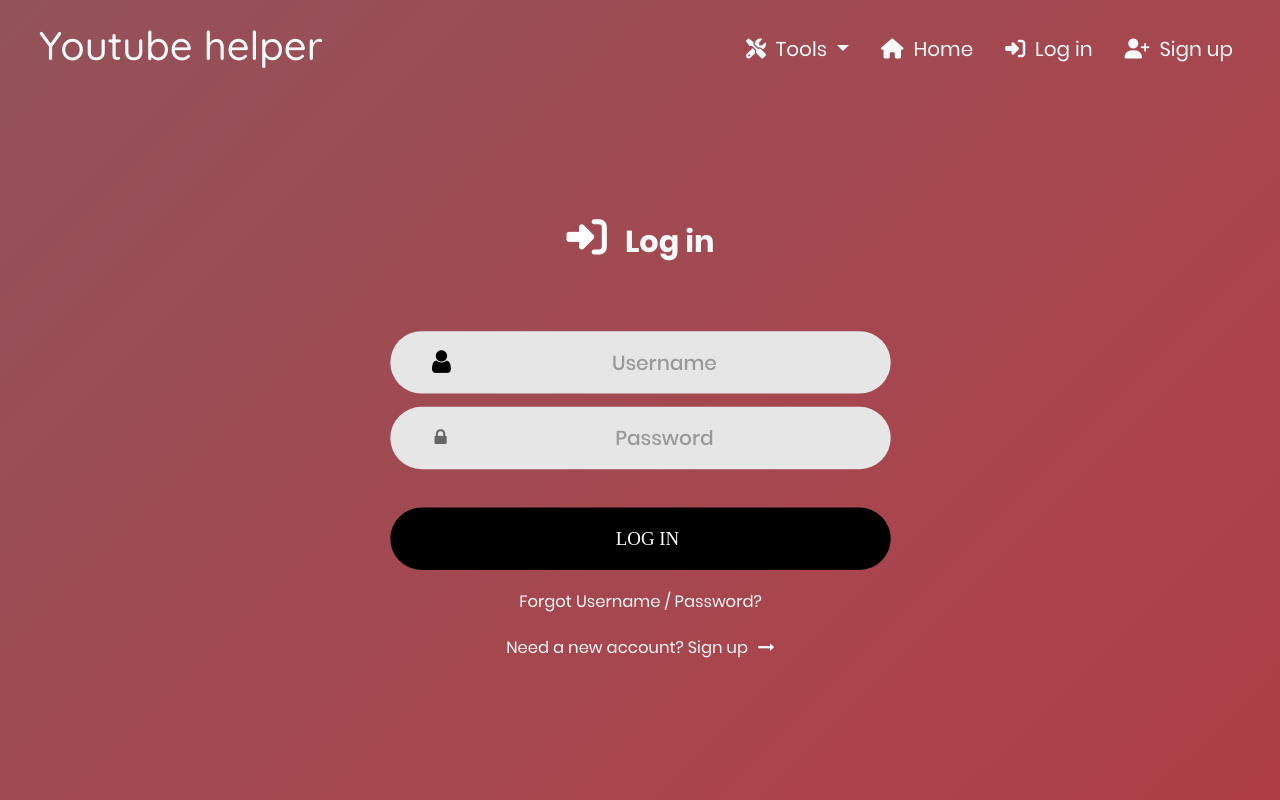
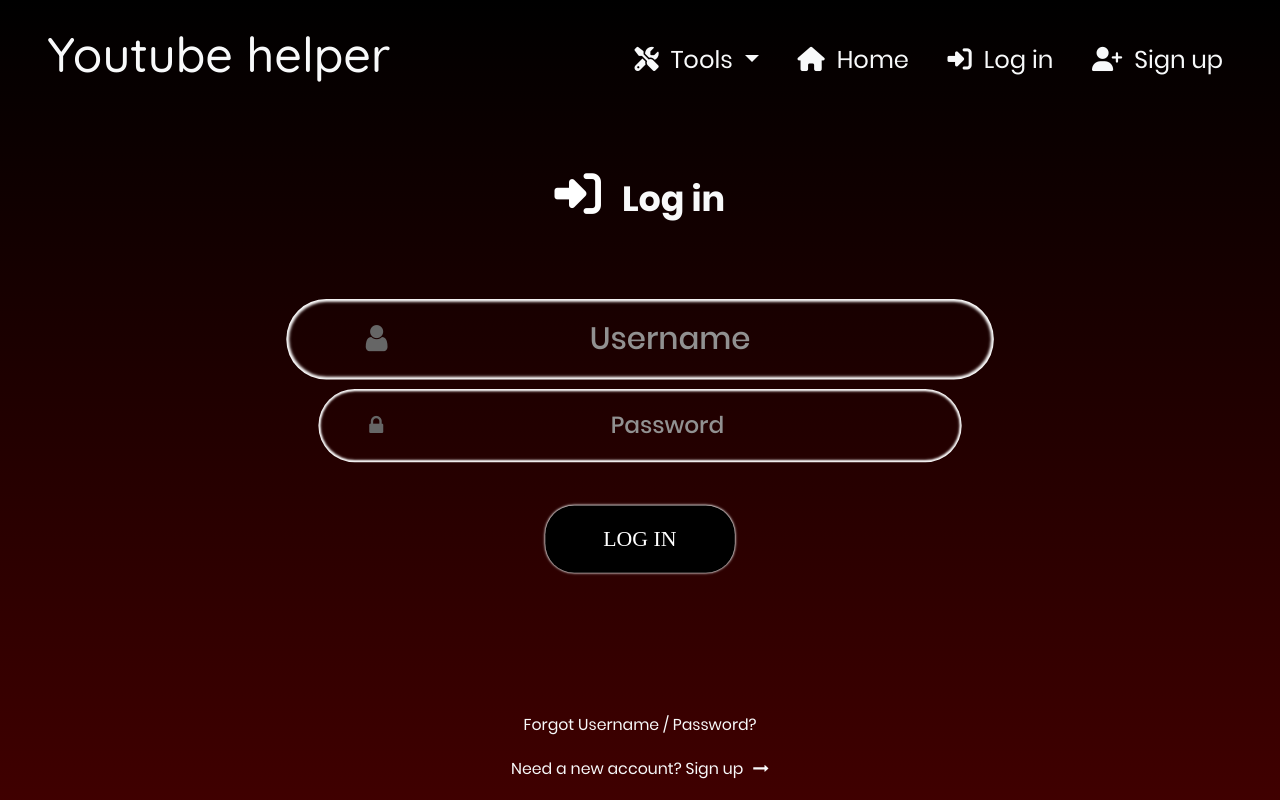
Before and after one commit to JacobW22/Youtube_helper, a Django app: page /login/ in a window 1280 px wide. Run offline with Django 3.2, Linux system fonts and the light colour scheme; some libraries are stand-ins or nearby versions; some web fonts are replaced.

Commit message:
New styling and fix in wrong login response

```diff
--- a/static/css/main.css
+++ b/static/css/main.css
@@ -304,7 +304,7 @@ iframe {
 }
 
 .input100:focus + .focus-input100 + .symbol-input100 {
-  color: #2e3a2c;
+  color: #ffffff;
   padding-left: 28px;
 }
 
@@ -328,10 +328,10 @@ iframe {
   line-height: 1.5;
   color: #fff;
   text-transform: uppercase;
+  box-shadow: 0em 0em 0.1em 0.03em white!important;
 
-  width: 100%;
-  height: 50px;
-  border-radius: 25px;
+
+  border-radius: 20px;
   background: #000000;
   display: -webkit-box;
   display: -webkit-flex;
@@ -340,7 +340,7 @@ iframe {
   display: flex;
   justify-content: center;
   align-items: center;
-  padding: 0 25px;
+  padding: 12px 40px;
 
   -webkit-transition: all 0.4s;
   -o-transition: all 0.4s;
@@ -349,16 +349,16 @@ iframe {
 }
 
 .login100-form-btn:hover {
-  background: #fff;
-  color: #000000;
+  box-shadow: none!important;
+
 }
 
 .fa-greater-than {
-  visibility: hidden;
+  display: none;
 }
 
 .animate:hover > .fa-greater-than {
-  visibility: visible;
+  display: block;
   animation-name: enter;
   animation-duration: 0.35s;
   animation-fill-mode: forwards;
@@ -378,39 +378,10 @@ iframe {
 
 .animate:hover {
   color: #000000;
-  background: transparent;
   animation: change_color infinite 4s linear;
 }
 
-
-.animate:before {
-  content: "";
-  position: absolute;
-  z-index: -1;
-  top: 0;
-  left: 0;
-  right: 0;
-  bottom: 0;
-  background: white;
-  color: black;
-  border-radius: 25px;
-
-  -webkit-transform: scaleX(0);
-  transform: scaleX(0);
-  -webkit-transition-property: transform;
-  transition-property: transform;
-  -webkit-transition-duration: 0.2s;
-  transition-duration: 0.2s;
-  -webkit-transition-timing-function: ease-out;
-  transition-timing-function: ease-out;
-}
-
-.animate:hover:before, .animate:focus:before, .animate:active:before {
-  -webkit-transform: scaleX(1);
-  transform: scaleX(1);
-}
-
-@keyframes change_color{
+@keyframes change_color {
   100%,0%{
     color: rgb(255,0,0);
   }
--- a/static/css/template_log_reg_style.css
+++ b/static/css/template_log_reg_style.css
@@ -1,12 +1,13 @@
-body, html {
+  body, html {
     width: 100%;
     height: 100%;
     margin: 0;
-    background: linear-gradient(-45deg, #b6202b, #ac434b,#786269, #2c3e50, #1F1C2C, #1D2B64);
+    background: linear-gradient(black,red, white);
     background-size: 800% 800%;
-	  animation: gradient 15s ease infinite;
     overflow: auto;
+    zoom: 110%;
   }
+
 
   * {
     box-sizing: border-box;
@@ -131,23 +132,30 @@ body, html {
   }
 
   .fa-user {
-    color: #000000;
     scale: 1.4;
   }
 
   .username {
-    color: black!important;
     font-weight: bold;
     scale: 1.1;
+    font-size: 110%!important;
+  }
+
+  .username::placeholder {
+    font-size: 110%!important;
   }
 
   input::placeholder {
     text-align: center;
     font-size: 1rem;
+    color: rgb(145, 145, 145)!important;
   }
 
   input {
     text-align: center;
+    background: none!important;
+    box-shadow: inset 0em 0em 0.1em 0.1em white;
+    color: white!important;
   }
 
   input:focus {
@@ -185,11 +193,6 @@ body, html {
 
   .fa-solid {
     transition: filter 300ms!important;
-  }
-
-
-  .full_site_container {
-    height: 100%;
   }
 
   .btn-close:focus {
@@ -242,10 +245,6 @@ body, html {
   }
 
   @media screen and (min-width: 997px) and (max-width: 2048px){
-    .main-container {
-      zoom: 105%;
-    }
-
     .nav-link {
       font-size: 1.25rem!important;
     }
--- a/templates/login_page.html
+++ b/templates/login_page.html
@@ -54,7 +54,7 @@
 
 
 <!-- Site container start -->
-<div class="d-flex flex-column full_site_container">
+<div class="d-flex flex-column full_site_container" style="height: calc(100% - 125px);">
 
 
   <!-- Navbar start -->
@@ -150,8 +150,15 @@
                           Log in
                       </button>
                   </div>
+                </form>
+              </div>
+            </div>
+          </div>
+        </form>
+      </div>
+    </div>
 
-                  <div class="text-center p-t-12">
+    <div class="text-center p-t-50">
       <span class="txt1">
           Forgot
       </span>
@@ -165,13 +172,6 @@
           Need a new account? Sign up
           <i class="fa fa-long-arrow-right m-l-5" aria-hidden="true"></i>
       </a>
-                  </div>
-                </form>
-              </div>
-            </div>
-          </div>
-        </form>
-      </div>
   </div>
   </section>
   <!-- Main container end -->
@@ -265,6 +265,7 @@
     };
 
     form_fields[1].placeholder = "Username";
+    form_fields[1].classList.add('username');
     form_fields[1].style.fontWeight = "bold";
     form_fields[2].placeholder = "Password";
 
--- a/templates/main_page.html
+++ b/templates/main_page.html
@@ -114,9 +114,9 @@
               {% csrf_token %}
 
                     <span class="text-light fs-2 text-center"><i class="fa-solid fa-magnifying-glass" style="color: #ffffff;"></i></span>
-                    <span class="pointing-to-link p-3 text-light fs-3 text-center mb-2" id="inputGroup-sizing-default">&darr; Paste your link here &darr;	 </span>
+                    <span class="pointing-to-link p-3 text-light fs-2 text-center mb-2" id="inputGroup-sizing-default"> Paste your link here</span>
                     <input type="text" placeholder="https://www.youtube.com/watch?v=VIDEO_ID" name="sended_link" class="form-control text-light" aria-label="Sizing example input" aria-describedby="inputGroup-sizing-default" required>
-                    <button type="submit" class="btn btn-dark btn-lg mt-4 rounded-pill"><i class="fa-solid fa-check"></i></button>
+                    <button type="submit" class="btn btn-dark btn-lg mt-4 animate">Confirm</button>
           </form>
 
   </section>
--- a/ythelperapp/views.py
+++ b/ythelperapp/views.py
@@ -125,6 +125,7 @@ def login_page(request, login_context):
             return redirect(main_page)
         else:
             msg.info(request, "Username or Password is incorrect")
+            return redirect(login_page)
 
     context = {
         "form": form,
```
Also changed, not shown: static/css/template_style.css (+39 -22 lines), templates/sign_up_page.html (+12 -10 lines). Lines whose indentation alone changed are shown as unchanged.
